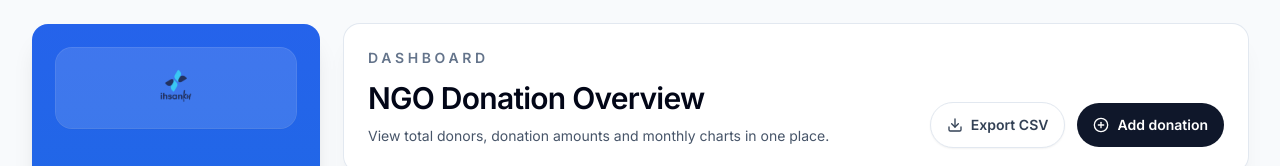
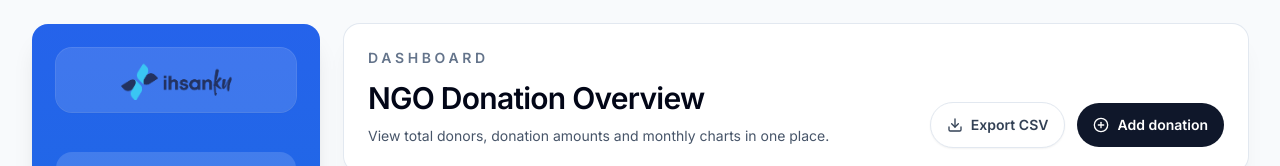
Before and after one commit to KZD-tech/Database-Analytic-System, a React (Vite) app: page / in a window 1280 px wide. Shown: the top 166 px of the page. Built offline with nearby package versions, Linux system fonts and the light colour scheme; no server answers; sample sign-in values are in the browser's storage.

Commit message:
Update: replace logo with new IhsanKu full-colour logo
https://claude.ai/code/session_0159r3fHxzceUjn8FRE8JeCt

```diff
--- a/src/App.jsx
+++ b/src/App.jsx
@@ -85,7 +85,7 @@ function App() {
             style={{ background: 'linear-gradient(to bottom, #2563eb, #0284c7)' }}
           >
             <Link to="/" className="flex items-center justify-center rounded-2xl p-3 shadow-sm ring-1 ring-white/20 transition hover:bg-white/10" style={{ background: 'rgba(255,255,255,0.12)' }}>
-              <img src="/Logo-IhsanKu-02.png" alt="IhsanKu logo" className="h-14 w-auto max-w-full" />
+              <img src="/Logo%20IhsanKu.png" alt="IhsanKu logo" className="h-10 w-auto max-w-full" />
             </Link>
 
             <nav className="mt-10 space-y-1">
```
